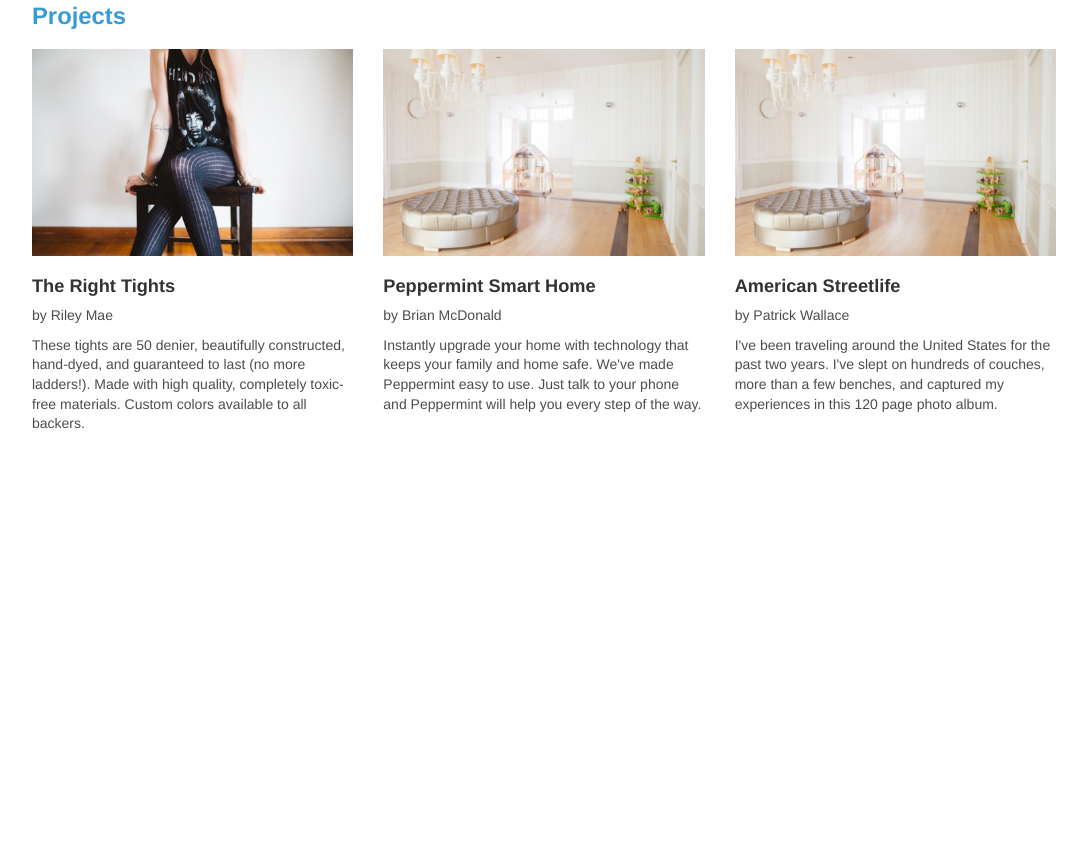
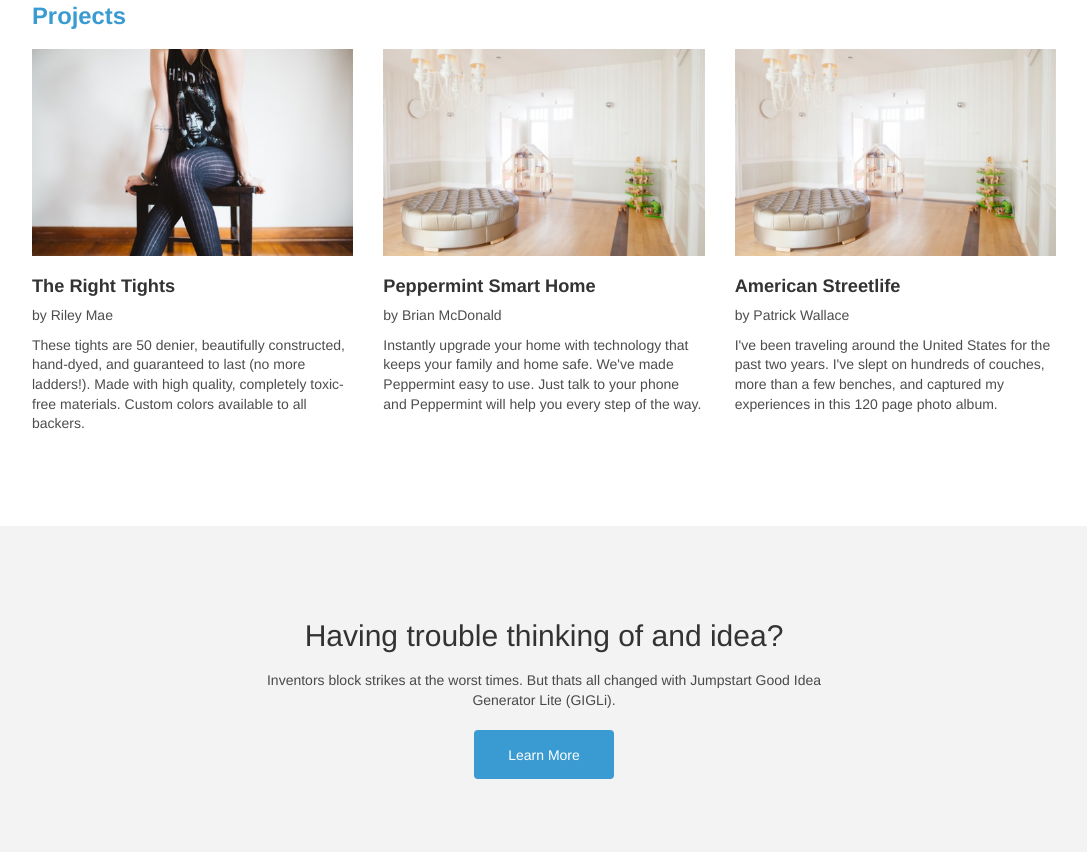
Before and after one commit to Mariusz071/Jumpstart, a plain HTML site: page index.html in a window 1280 px wide. Shown: the part 997-1849 px from the top of the page, without its empty margins (96-1183 px from the left). Before the commit the page ends 1441 px from the top, so only its background shows below. Drawn offline with nearby package versions, Linux system fonts and the light colour scheme.

Commit message:
Finished Trouble section.

```diff
--- a/index.html
+++ b/index.html
@@ -128,7 +128,17 @@
       </div>
     </div>
   </div>
-
+  <!--TROUBLE section-->
+  <div class="trouble">
+    <div class="container">
+      <div class="trouble-wrapper">
+        <h2>Having trouble thinking of and idea?</h2>
+        <p>Inventors block strikes at the worst times. But thats all changed
+           with Jumpstart Good Idea Generator Lite (GIGLi).</p>
+           <button type="button" class="btn btn-default">Learn More</button>
+      </div>
+    </div>
+  </div>
 
   <script src="https://code.jquery.com/jquery-3.1.1.slim.min.js"></script>
   <script type="text/javascript" src="//cdn.jsdelivr.net/jquery.slick/1.8.0
--- a/resources/CSS/style.css
+++ b/resources/CSS/style.css
@@ -1,17 +1,17 @@
-/*General styling*/
+/*GENERAL styling*/
 html {
-  font-family: 'Open Sans', sans-serif; /*sets font for all elements*/
+  font-family: 'Open Sans', sans-serif;          /*sets font for all elements*/
   font-size: 14px;
   color: rgb(79, 68, 67);
 }
 
 a {
-  text-decoration: none !important; /*removes underline from hyperlinks*/
+  text-decoration: none !important;       /*removes underline from hyperlinks*/
   color: rgb(79, 68, 67);
 }
 
 h3 {
-  font-weight: bold; /*styling of the featured and projects header*/
+  font-weight: bold;            /*styling of the featured and projects header*/
   font-size: 1.7rem;
   color: #399bd1;
   margin-bottom: 20px;
@@ -19,23 +19,23 @@ h3 {
 }
 
 p, ul {
-  font-size: 1rem; /*Styling of general text*/
+  font-size: 1rem;                                  /*Styling of general text*/
   line-height: 1.4;
   color: rgba(0,0,0,0.7);
 }
 
 .container {
-  width: 100%;  /*helps to keep smaller margins*/
+  width: 100%;                                /*helps to keep smaller margins*/
   padding: 0;
 }
 
 img {
-width: 100%; /*fits the images to the boostrap columns*/
+width: 100%;                        /*fits the images to the boostrap columns*/
 height: auto;
 }
 
 h4 {
-  font-weight: bold; /*Styling of sub-headers*/
+  font-weight: bold;                                 /*Styling of sub-headers*/
   font-size: 1.3rem;
   margin-top: 0;
 }
@@ -47,6 +47,7 @@ nav {
   font-weight: bold;
   background-color: rgb(248, 248, 248);
   height: 3rem;
+  padding: 0 20px;
 }
 
 .navbar-nav .active{
@@ -70,12 +71,12 @@ nav li {
 
 }
 
-.jumbotron h1{ /*JUMBOTRON header styling */
+.jumbotron h1{                                    /*JUMBOTRON header styling */
   font-family: Monoton, 'sans-serif';
   font-size: 7.1rem;
 }
 
-.jumbotron p { /*JUMBOTRON  paragrap styling */
+.jumbotron p {                                 /*JUMBOTRON  paragrap styling */
   width: 51.3rem;
   margin:0 auto;
   color: white;
@@ -84,7 +85,7 @@ nav li {
 
 /*FEATURED section*/
 #featured-container {
-  width:80%; /*sets margins within featured*/
+  width:80%;                                   /*sets margins within featured*/
 }
 
 #categories {
@@ -96,7 +97,46 @@ nav li {
 }
 
 /*PROJECTS section*/
+.projects {
+  margin-bottom: 5.85rem;
+}
 
 .projects img {
   margin-bottom: 20px;
 }
+
+/*TROUBLE section*/
+.trouble {                                      /*section's container styling*/
+  text-align: center;
+  margin:auto;
+  background-color: #f3f3f3;
+  padding: 5.2rem;
+}
+
+.trouble h2 {                                              /*Section's header*/
+  font-size: 2.5rem
+  font-weight: bold;
+  margin-bottom: 1.4rem;
+}
+
+.trouble p {
+  width: 42rem;
+  margin: auto;
+}
+
+.trouble .btn {                                   /*Learn More button styling*/
+  border: none;
+  color: white;
+  background-color: #399bd1;
+  margin-top: 20px;
+  width: 10rem;
+  height: 3.5rem;
+}
+
+.trouble .btn:hover {
+  box-shadow: 0px 0px 4px 2px rgba(0,0,0,0.7);         /*hoover shadow effect*/
+}
+
+.trouble .btn {
+  transition: box-shadow 400ms linear;                  /*box-shadow settings*/
+}
```
